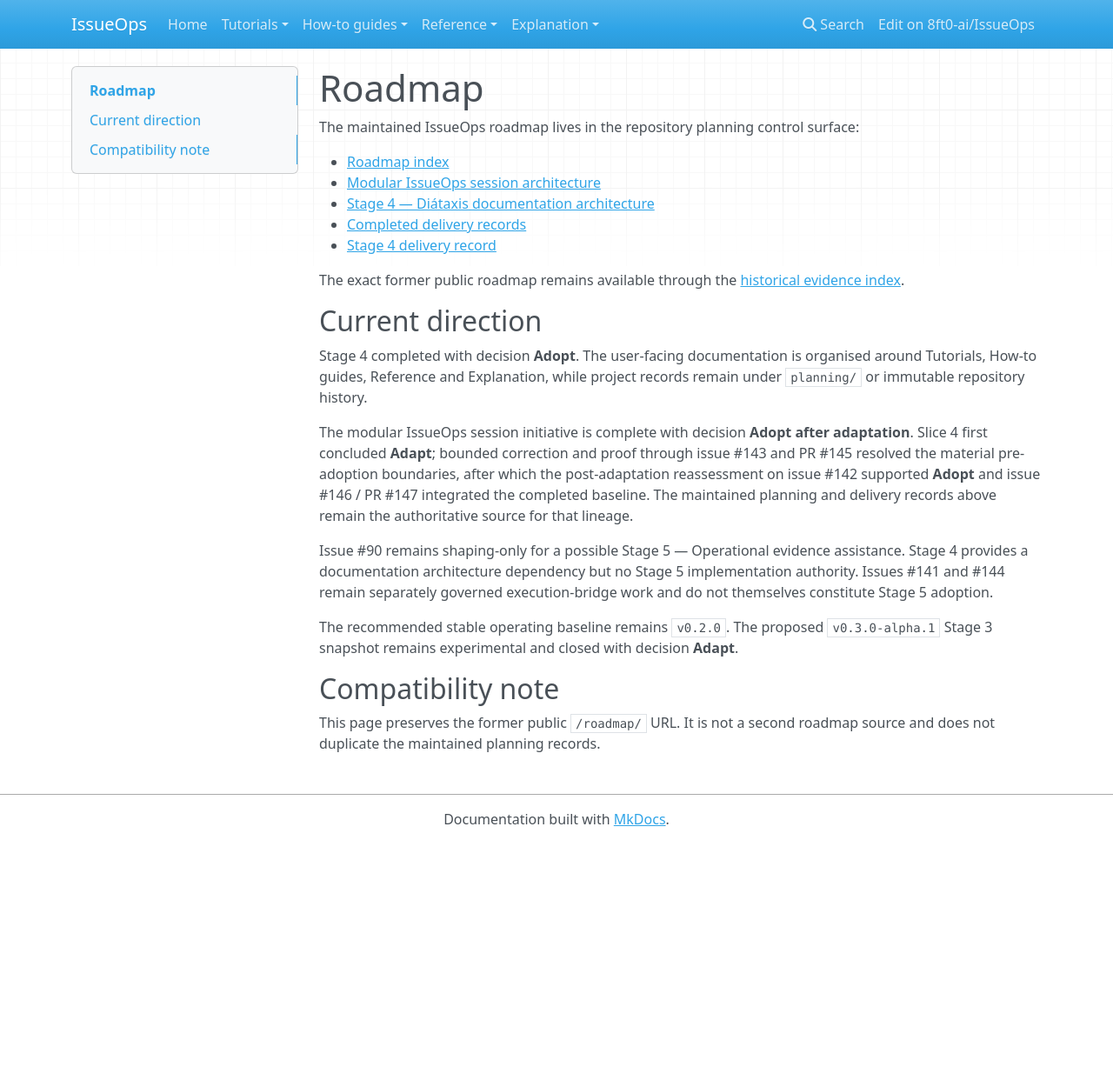
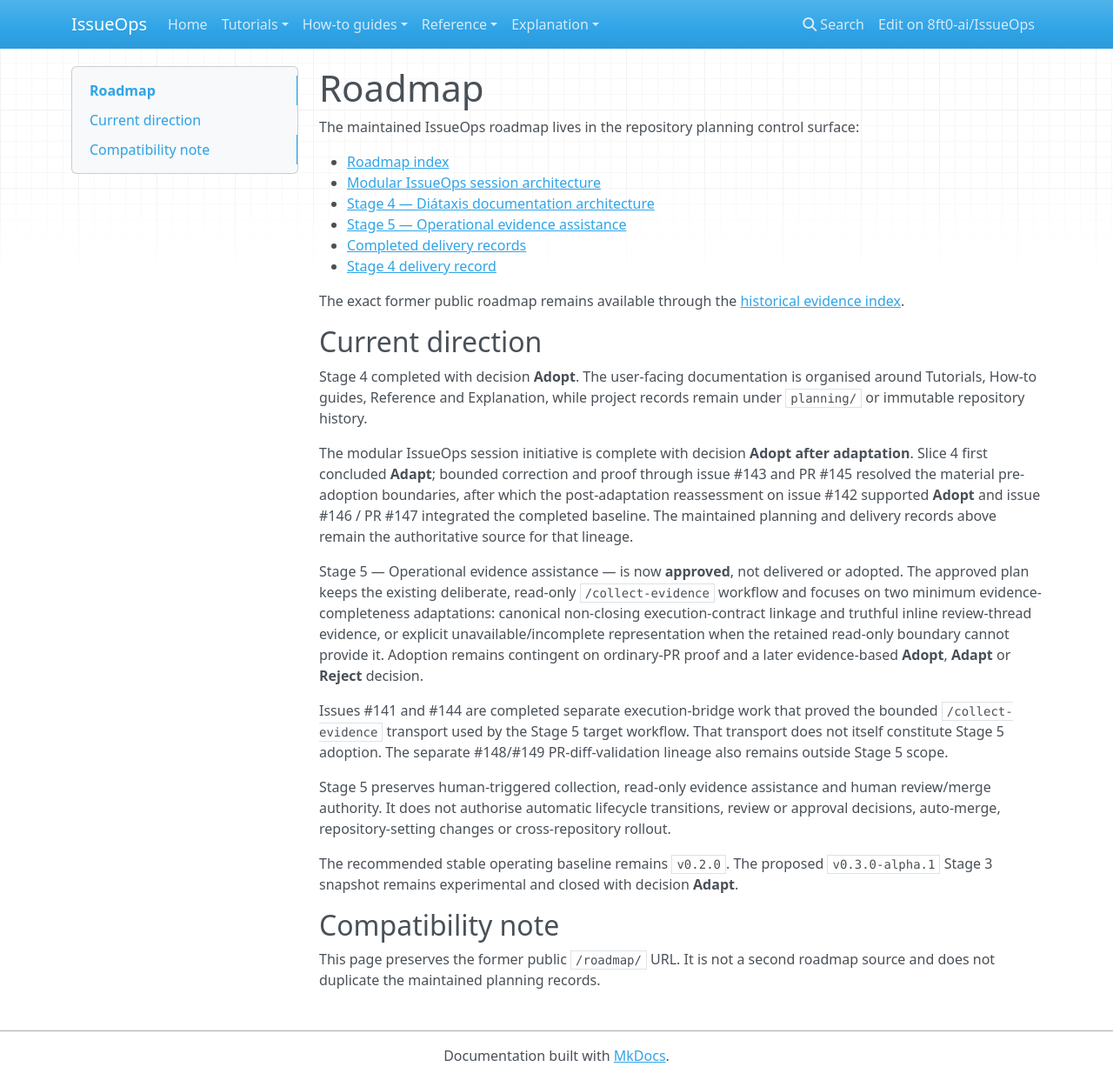
Before and after one commit to 8ft0-ai/IssueOps, an MkDocs documentation site: the page built from docs/roadmap.md, in a window 1280 px wide and 1242 px high. Shown: the whole window at 87% size. Built offline with MkDocs 1.6.1, drawn with Linux system fonts in a browser that asks for light colours; nearby versions of some CDN libraries.

Commit message:
Refresh public roadmap for Stage 5

```diff
--- a/docs/roadmap.md
+++ b/docs/roadmap.md
@@ -5,6 +5,7 @@ The maintained IssueOps roadmap lives in the repository planning control surface
 - [Roadmap index](https://github.com/8ft0-ai/IssueOps/blob/main/planning/roadmap/index.md)
 - [Modular IssueOps session architecture](https://github.com/8ft0-ai/IssueOps/blob/main/planning/roadmap/modular-issueops-session-architecture.md)
 - [Stage 4 — Diátaxis documentation architecture](https://github.com/8ft0-ai/IssueOps/blob/main/planning/roadmap/stage-04-diataxis-documentation-architecture.md)
+- [Stage 5 — Operational evidence assistance](https://github.com/8ft0-ai/IssueOps/blob/main/planning/roadmap/stage-05-operational-evidence-assistance.md)
 - [Completed delivery records](https://github.com/8ft0-ai/IssueOps/blob/main/planning/delivery/index.md)
 - [Stage 4 delivery record](https://github.com/8ft0-ai/IssueOps/blob/main/planning/delivery/stage-04-diataxis-documentation-architecture.md)
 
@@ -16,7 +17,11 @@ Stage 4 completed with decision **Adopt**. The user-facing documentation is orga
 
 The modular IssueOps session initiative is complete with decision **Adopt after adaptation**. Slice 4 first concluded **Adapt**; bounded correction and proof through issue #143 and PR #145 resolved the material pre-adoption boundaries, after which the post-adaptation reassessment on issue #142 supported **Adopt** and issue #146 / PR #147 integrated the completed baseline. The maintained planning and delivery records above remain the authoritative source for that lineage.
 
-Issue #90 remains shaping-only for a possible Stage 5 — Operational evidence assistance. Stage 4 provides a documentation architecture dependency but no Stage 5 implementation authority. Issues #141 and #144 remain separately governed execution-bridge work and do not themselves constitute Stage 5 adoption.
+Stage 5 — Operational evidence assistance — is now **approved**, not delivered or adopted. The approved plan keeps the existing deliberate, read-only `/collect-evidence` workflow and focuses on two minimum evidence-completeness adaptations: canonical non-closing execution-contract linkage and truthful inline review-thread evidence, or explicit unavailable/incomplete representation when the retained read-only boundary cannot provide it. Adoption remains contingent on ordinary-PR proof and a later evidence-based **Adopt**, **Adapt** or **Reject** decision.
+
+Issues #141 and #144 are completed separate execution-bridge work that proved the bounded `/collect-evidence` transport used by the Stage 5 target workflow. That transport does not itself constitute Stage 5 adoption. The separate #148/#149 PR-diff-validation lineage also remains outside Stage 5 scope.
+
+Stage 5 preserves human-triggered collection, read-only evidence assistance and human review/merge authority. It does not authorise automatic lifecycle transitions, review or approval decisions, auto-merge, repository-setting changes or cross-repository rollout.
 
 The recommended stable operating baseline remains `v0.2.0`. The proposed `v0.3.0-alpha.1` Stage 3 snapshot remains experimental and closed with decision **Adapt**.
 
```
